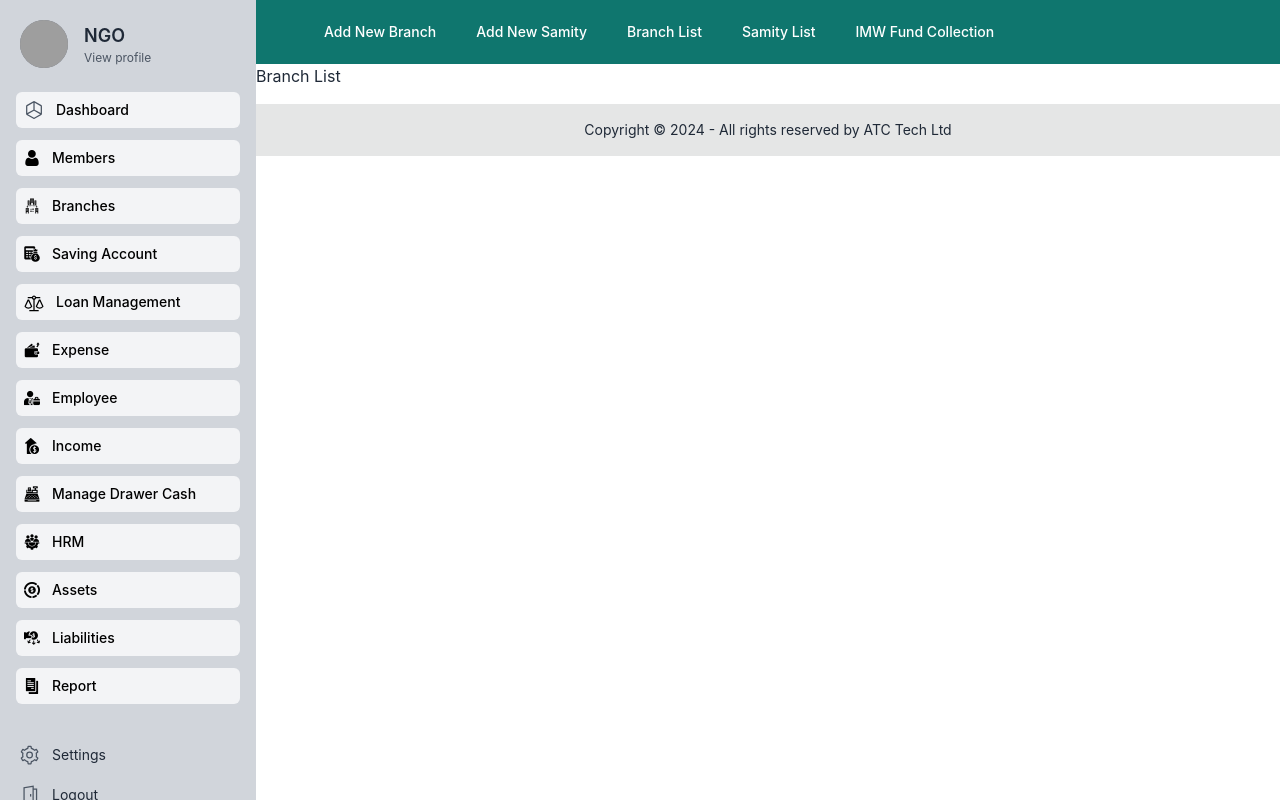
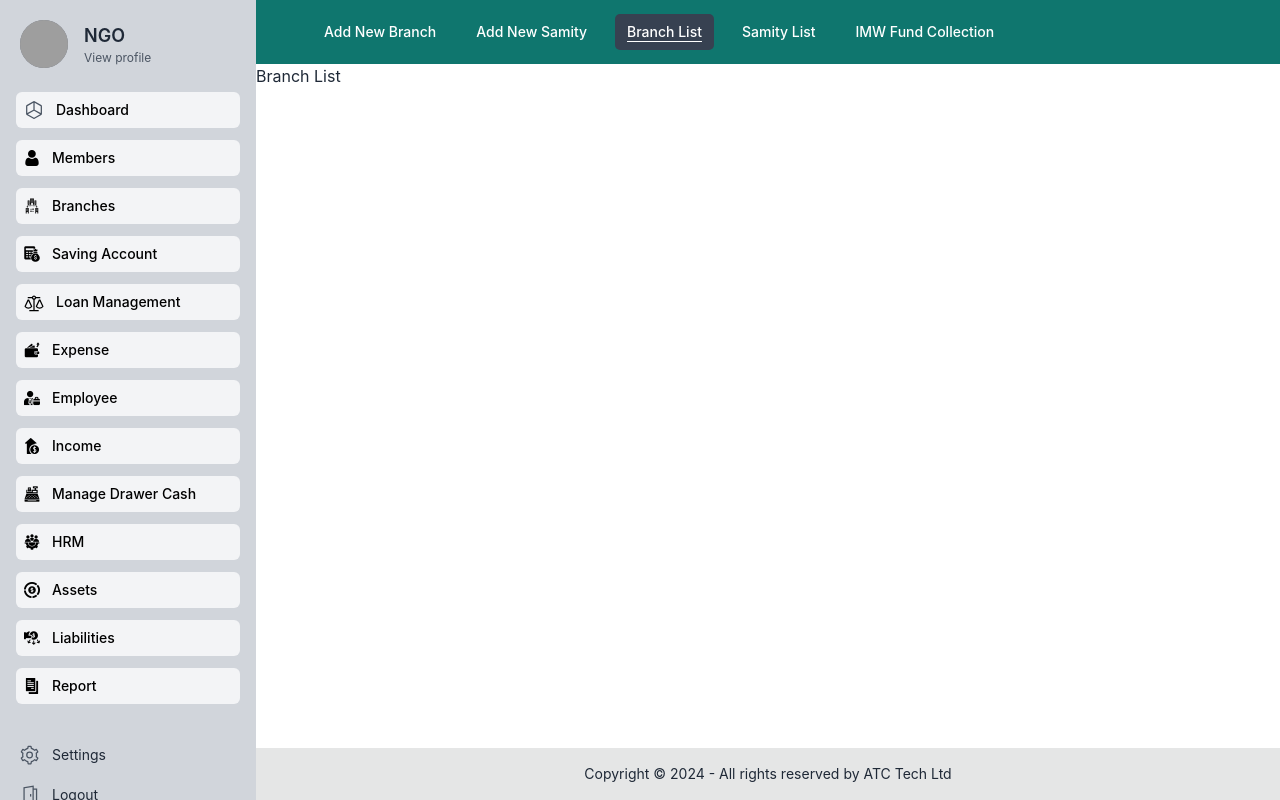
Before and after one commit to MDYeaminIslam/NGO_Project, a React (Vite) app: page /branch_list in a window 1280 px wide. Built offline with nearby package versions, Linux system fonts and the light colour scheme; sample sign-in values are in the browser's storage; grey boxes are pictures that could not be loaded.

Commit message:
bug fxied

```diff
--- a/src/App.jsx
+++ b/src/App.jsx
@@ -3,34 +3,34 @@ import { Outlet } from 'react-router-dom'
 import './App.css'
 import SideNavbar from './component/sidebar/SideNavbar'
 import MobileNav from './component/Navbar/MobileNav'
-import AdminRoute from './router/AdminRoute'
 import Footer from './component/Footer'
 
 
 
 function App() {
+  const minHeightApp = { minHeight: `calc(100vh - 60px)` }
   return (
     <>
       <div className=' flex flex-col md:flex-row w-full  '>
+
         <div className=' md:min-h-screen  md:h-screen overflow-y-scroll no-scrollbar w-full md:w-1/5 '>
           <div className='hidden md:block'>
             <SideNavbar />
           </div>
-
           <div className='min-w-full block md:hidden'>
             <MobileNav />
           </div>
-
-          <AdminRoute />
         </div>
 
         <div className=' w-full md:w-4/5'>
-
           <div className='h-screen overflow-y-scroll '>
-            <Outlet />
-            <div className='mt-4'>  <Footer /></div>
+            <div style={minHeightApp} >
+              <Outlet />
+            </div>
+            <div className='mt-2'> <Footer /></div>
           </div>
         </div>
+
       </div>
     </>
   )
--- a/src/component/sidebar/SideNavbarStyle.css
+++ b/src/component/sidebar/SideNavbarStyle.css
@@ -1,8 +1,10 @@
 .active {
+
+    text-underline-offset: 4px;
+    background-color: #374151;
+    border-radius: 5px;
+    font-weight: 700;
+    font-size: medium;
     text-decoration: underline;
 
-    text-underline-offset: 3px;
-    background-color: rgb(45, 42, 42);
-    border-radius: 5px;
-
 }
--- a/src/pages/Branches/BranchesNav/BranchesNav.jsx
+++ b/src/pages/Branches/BranchesNav/BranchesNav.jsx
@@ -1,5 +1,5 @@
 import { useState } from "react";
-import { Link } from "react-router-dom";
+import { Link, NavLink } from "react-router-dom";
 
 function BranchesNav() {
   const [isOpen, setIsOpen] = useState(false);
@@ -80,25 +80,25 @@ function BranchesNav() {
             <div className="hidden sm:block sm:ml-6">
               <div className="flex space-x-4">
 
-                <Link to={'/add_new_branch'}>
+                <NavLink to={'/add_new_branch'}>
                   <p className=" hover:bg-gray-700 hover:text-white px-3 py-2 rounded-md text-sm font-medium">Add New Branch</p>
-                </Link>
+                </NavLink>
 
-                <Link to={'/add_new_samity'}>
+                <NavLink to={'/add_new_samity'}>
                   <p className=" hover:bg-gray-700 hover:text-white px-3 py-2 rounded-md text-sm font-medium">Add New Samity</p>
-                </Link>
+                </NavLink>
 
-                <Link to={'/branch_list'}>
+                <NavLink to={'/branch_list'}>
                   <p className=" hover:bg-gray-700 hover:text-white px-3 py-2 rounded-md text-sm font-medium">Branch List</p>
-                </Link>
+                </NavLink>
 
-                <Link to={'/samity_list'}>
+                <NavLink to={'/samity_list'}>
                   <p className=" hover:bg-gray-700 hover:text-white px-3 py-2 rounded-md text-sm font-medium">Samity List</p>
-                </Link>
+                </NavLink>
 
-                <Link to={'/imw_fund_collection'}>
+                <NavLink to={'/imw_fund_collection'}>
                   <p className=" hover:bg-gray-700 hover:text-white px-3 py-2 rounded-md text-sm font-medium">IMW Fund Collection</p>
-                </Link>
+                </NavLink>
 
               </div>
             </div>
--- a/src/pages/Login/Login.jsx
+++ b/src/pages/Login/Login.jsx
@@ -22,7 +22,6 @@ const Login = () => {
       onSuccess: (data) => {
         setUser(data.type);
         toast.success("Done");
-
         navigate("/");
       },
     }
--- a/src/pages/Member/MemberCards.jsx
+++ b/src/pages/Member/MemberCards.jsx
@@ -15,7 +15,7 @@ const MemberCards = ({ data }) => {
         presentAddress,
     } = data;
     return (
-        <section className="p-4 max-w-4xl mx-auto bg-gray-100 mt-8 rounded ">
+        <section className="p-4 max-w-4xl mx-auto bg-gray-100 md:mt-8 rounded ">
             <div className="flex flex-col md:flex-row gap-10 border-b-4 pb-4">
                 <div className="md:w-1/2">
                     <img className=" object-cover " src={photo} alt="" />
--- a/src/pages/Member/MemberNav/MemberNav.jsx
+++ b/src/pages/Member/MemberNav/MemberNav.jsx
@@ -1,6 +1,6 @@
 import { useState } from "react";
 import { NavLink } from "react-router-dom";
-// import './MemberNavStyle.css'
+
 
 
 const MemberNav = () => {
--- a/src/pages/Member/MembersList.jsx
+++ b/src/pages/Member/MembersList.jsx
@@ -33,7 +33,7 @@ const MembersList = () => {
         <MemberNav />
       </section>
 
-      <section className="m-4">
+      <section className="m-2">
         <h1 className="text-xl font-bold text-start max-w-5xl mx-auto  pt-4 border-b-4 pb-2 ">
           Members List{" "}
         </h1>
```
Lines whose indentation alone changed are shown as unchanged.
